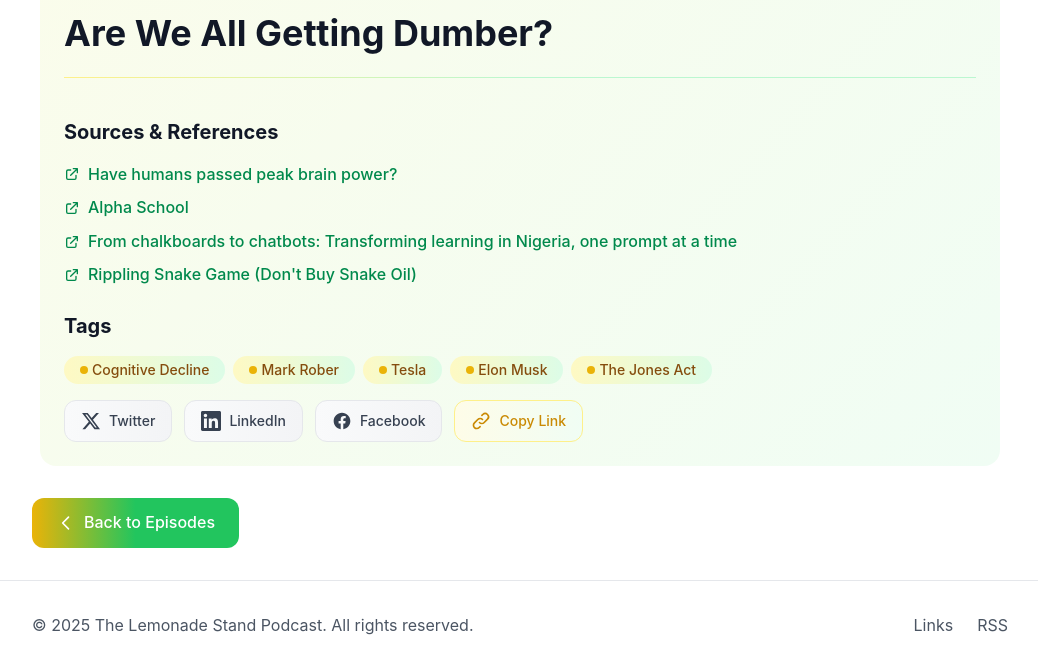
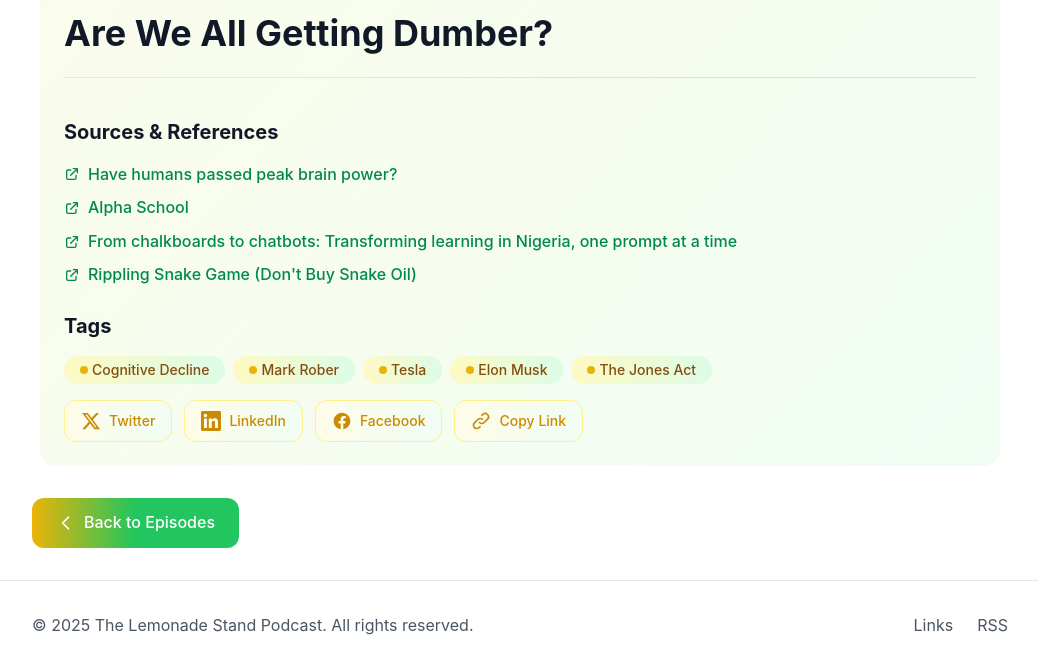
Before and after one commit to LemonadeStandPodcast/LemonadeStandPodcast.github.io, an Astro site: page /episodes/are-we-all-getting-dumber in a window 1280 px wide. Shown: the part 702-1372 px from the top of the page, without its empty margins (120-1158 px from the left). Built offline with nearby package versions, Linux system fonts and the light colour scheme; Astro itself is replaced by a stand-in of ours.

```diff
--- a/src/components/ShareButtons.astro
+++ b/src/components/ShareButtons.astro
@@ -15,13 +15,13 @@
 			href={`https://twitter.com/intent/tweet?text=${encodeURIComponent(title)}&url=${encodeURIComponent(fullUrl)}`}
 			target="_blank"
 			rel="noopener noreferrer"
-			class="group flex items-center gap-2 px-4 py-2.5 bg-gradient-to-r from-gray-50 to-gray-100 dark:from-gray-800 dark:to-gray-700 rounded-xl hover:shadow-md transition-all duration-300 border border-gray-200 dark:border-gray-600"
+			class="group flex items-center gap-2 px-4 py-2.5 bg-gradient-to-r from-yellow-50 to-lime-50 dark:from-gray-800 dark:to-gray-700 rounded-xl hover:shadow-md transition-all duration-300 border border-yellow-200 dark:border-gray-600"
 			aria-label="Share on Twitter"
 		>
-			<svg class="w-5 h-5 text-gray-700 dark:text-gray-300 group-hover:text-black dark:group-hover:text-white transition-colors" fill="currentColor" viewBox="0 0 24 24" aria-hidden="true">
+			<svg class="w-5 h-5 text-yellow-600 dark:text-yellow-400 group-hover:text-yellow-700 dark:group-hover:text-yellow-300 transition-colors" fill="currentColor" viewBox="0 0 24 24" aria-hidden="true">
 				<path d="M18.244 2.25h3.308l-7.227 8.26 8.502 11.24H16.17l-5.214-6.817L4.99 21.75H1.68l7.73-8.835L1.254 2.25H8.08l4.713 6.231zm-1.161 17.52h1.833L7.084 4.126H5.117z"></path>
 			</svg>
-			<span class="text-sm font-medium text-gray-700 dark:text-gray-300 group-hover:text-black dark:group-hover:text-white transition-colors">Twitter</span>
+			<span class="text-sm font-medium text-yellow-600 dark:text-yellow-400 group-hover:text-yellow-700 dark:group-hover:text-yellow-300 transition-colors">Twitter</span>
 		</a>
 
 		<!-- LinkedIn -->
@@ -29,13 +29,13 @@
 			href={`https://www.linkedin.com/shareArticle?mini=true&url=${encodeURIComponent(fullUrl)}&title=${encodeURIComponent(title)}`}
 			target="_blank"
 			rel="noopener noreferrer"
-			class="group flex items-center gap-2 px-4 py-2.5 bg-gradient-to-r from-gray-50 to-gray-100 dark:from-gray-800 dark:to-gray-700 rounded-xl hover:shadow-md transition-all duration-300 border border-gray-200 dark:border-gray-600"
+			class="group flex items-center gap-2 px-4 py-2.5 bg-gradient-to-r from-yellow-50 to-lime-50 dark:from-gray-800 dark:to-gray-700 rounded-xl hover:shadow-md transition-all duration-300 border border-yellow-200 dark:border-gray-600"
 			aria-label="Share on LinkedIn"
 		>
-			<svg class="w-5 h-5 text-gray-700 dark:text-gray-300 group-hover:text-black dark:group-hover:text-white transition-colors" fill="currentColor" viewBox="0 0 24 24" aria-hidden="true">
+			<svg class="w-5 h-5 text-yellow-600 dark:text-yellow-400 group-hover:text-yellow-700 dark:group-hover:text-yellow-300 transition-colors" fill="currentColor" viewBox="0 0 24 24" aria-hidden="true">
 				<path d="M20.447 20.452h-3.554v-5.569c0-1.328-.027-3.037-1.852-3.037-1.853 0-2.136 1.445-2.136 2.939v5.667H9.351V9h3.414v1.561h.046c.477-.9 1.637-1.85 3.37-1.85 3.601 0 4.267 2.37 4.267 5.455v6.286zM5.337 7.433c-1.144 0-2.063-.926-2.063-2.065 0-1.138.92-2.063 2.063-2.063 1.14 0 2.064.925 2.064 2.063 0 1.139-.925 2.065-2.064 2.065zm1.782 13.019H3.555V9h3.564v11.452zM22.225 0H1.771C.792 0 0 .774 0 1.729v20.542C0 23.227.792 24 1.771 24h20.451C23.2 24 24 23.227 24 22.271V1.729C24 .774 23.2 0 22.222 0h.003z"/>
 			</svg>
-			<span class="text-sm font-medium text-gray-700 dark:text-gray-300 group-hover:text-black dark:group-hover:text-white transition-colors">LinkedIn</span>
+			<span class="text-sm font-medium text-yellow-600 dark:text-yellow-400 group-hover:text-yellow-700 dark:group-hover:text-yellow-300 transition-colors">LinkedIn</span>
 		</a>
 
 		<!-- Facebook -->
@@ -43,13 +43,13 @@
 			href={`https://www.facebook.com/sharer/sharer.php?u=${encodeURIComponent(fullUrl)}`}
 			target="_blank"
 			rel="noopener noreferrer"
-			class="group flex items-center gap-2 px-4 py-2.5 bg-gradient-to-r from-gray-50 to-gray-100 dark:from-gray-800 dark:to-gray-700 rounded-xl hover:shadow-md transition-all duration-300 border border-gray-200 dark:border-gray-600"
+			class="group flex items-center gap-2 px-4 py-2.5 bg-gradient-to-r from-yellow-50 to-lime-50 dark:from-gray-800 dark:to-gray-700 rounded-xl hover:shadow-md transition-all duration-300 border border-yellow-200 dark:border-gray-600"
 			aria-label="Share on Facebook"
 		>
-			<svg class="w-5 h-5 text-gray-700 dark:text-gray-300 group-hover:text-black dark:group-hover:text-white transition-colors" fill="currentColor" viewBox="0 0 24 24" aria-hidden="true">
+			<svg class="w-5 h-5 text-yellow-600 dark:text-yellow-400 group-hover:text-yellow-700 dark:group-hover:text-yellow-300 transition-colors" fill="currentColor" viewBox="0 0 24 24" aria-hidden="true">
 				<path d="M22 12c0-5.523-4.477-10-10-10S2 6.477 2 12c0 4.991 3.657 9.128 8.438 9.878v-6.987h-2.54V12h2.54V9.797c0-2.506 1.492-3.89 3.777-3.89 1.094 0 2.238.195 2.238.195v2.46h-1.26c-1.243 0-1.63.771-1.63 1.562V12h2.773l-.443 2.89h-2.33v6.988C18.343 21.128 22 16.991 22 12z"/>
 			</svg>
-			<span class="text-sm font-medium text-gray-700 dark:text-gray-300 group-hover:text-black dark:group-hover:text-white transition-colors">Facebook</span>
+			<span class="text-sm font-medium text-yellow-600 dark:text-yellow-400 group-hover:text-yellow-700 dark:group-hover:text-yellow-300 transition-colors">Facebook</span>
 		</a>
 
 		<!-- Copy Link -->
```
